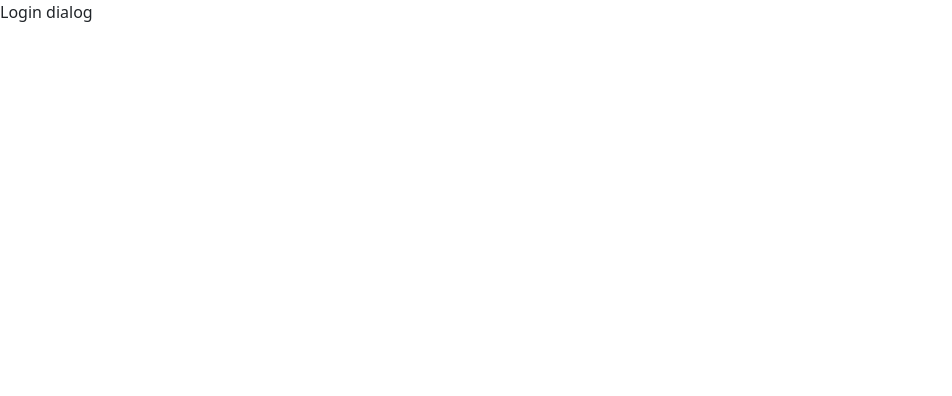
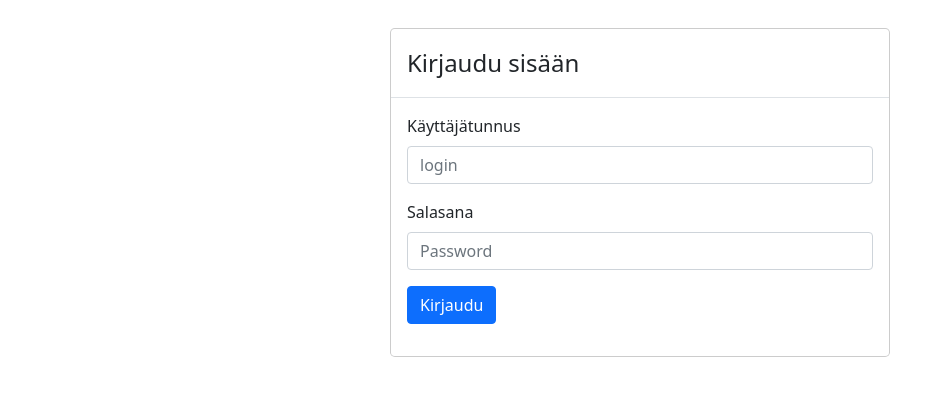
Before and after one commit to SergeiVasilyev/React-todo, a React (Create React App) app in the folder todoappi/: page / in a window 1280 px wide. Shown: the top 396 px of the page, without its empty margins (0-952 px from the left). Built offline with nearby package versions, Linux system fonts and the light colour scheme.

Commit message:
Kirjautuminen 1

```diff
--- a/todoappi/src/App.js
+++ b/todoappi/src/App.js
@@ -7,7 +7,7 @@
 import * as api from './api'
 import './App.css';
 import TodoLista from './TodoLista.js';
-import { alignPropType } from 'react-bootstrap/esm/types';
+import KirjautumisDialogi from './KirjautumisDialogi';
 
 
 export default class App extends React.Component {
@@ -17,8 +17,7 @@
     kirjauduttu: false
   }
 
-  componentDidMount() {
-    if (this.state.kirjauduttu) {
+  lataaTehtavat() {
       api.haeTehtavat()
       .then(res => {
         const iteemit = res.data;
@@ -29,8 +28,6 @@
         this.setState({virheViesti: error.message})
         console.log(error)
       })
-    }
-
   }
 
   render() {
@@ -46,7 +43,15 @@
 
     if (!this.state.kirjauduttu) {
       return (
-        <div>Login dialog</div>
+        <KirjautumisDialogi kirjaudu={
+          (kayttaja, salasana) => {
+            const onnistuiko = api.kirjaudu(kayttaja, salasana)
+            this.setState({kirjauduttu: onnistuiko})
+            if (onnistuiko) {
+              this.lataaTehtavat()
+            }
+          }
+        }/>
       )
     }
 
--- /dev/null
+++ b/todoappi/src/KirjautumisDialogi.js
@@ -0,0 +1,42 @@
+import Button from "react-bootstrap/Button"
+import Modal from "react-bootstrap/Modal"
+import Form from "react-bootstrap/Form"
+
+
+export default function KirjautumisDialogi(props) {
+    function handleSubmit(event){
+        event.preventDefault()
+        // console.log(document.forms[0])
+        const {tunnus, passu} = document.forms[0]
+        // console.log(tunnus.value)
+        // console.log(passu.value)
+        props.kirjaudu(tunnus.value, passu.value)
+    }
+
+
+    return (
+        <Form onSubmit={handleSubmit}>
+            <Modal.Dialog>
+                <Modal.Header>
+                    <Modal.Title>Kirjaudu sisään</Modal.Title>
+                </Modal.Header>
+                <Modal.Body>
+                    <Form.Group className="mb-3">
+                        <Form.Label>Käyttäjätunnus</Form.Label>
+                        <Form.Control name="tunnus" placeholder="login" />
+                    </Form.Group>
+                    <Form.Group className="mb-3">
+                        <Form.Label>Salasana</Form.Label>
+                        <Form.Control name="passu" type="password" placeholder="Password" />
+                    </Form.Group>
+                    <Form.Group className="mb-3">
+                        <Button variant="primary" type="submit">Kirjaudu</Button>
+                    </Form.Group>
+                </Modal.Body>
+                {/* <Modal.Footer>
+                    <Button variant="primary" type="submit">Kirjaudu</Button>
+                </Modal.Footer> */}
+            </Modal.Dialog>
+        </Form>
+    )
+}
--- a/todoappi/src/TodoIteemi.js
+++ b/todoappi/src/TodoIteemi.js
@@ -11,7 +11,7 @@
     const reuna = props.tehty ? 'secondary' : 'primary'
 
     return (
-        <Card className='mb-2' style={{ 'max-width': '26rem' }} border={reuna}>
+        <Card className='mb-2' style={{ maxWidth: '26rem' }} border={reuna}>
         <Card.Header as="h5">{laatikko} Tehtävä {props.id}</Card.Header>
         <Card.Body>
             <Card.Title>{otsikkoElementti}</Card.Title>
--- a/todoappi/src/TodoLista.js
+++ b/todoappi/src/TodoLista.js
@@ -9,6 +9,7 @@
         <Stack gap={1} direction='vertical'>
             {props.iteemit.map(
                 (x) => (<TodoIteemi
+                            key={x.id}
                             id={x.id}
                             otsikko={x.otsikko}
                             tehty={x.tehty}
--- a/todoappi/src/api.js
+++ b/todoappi/src/api.js
@@ -1,10 +1,12 @@
 import axios from 'axios';
 
 export function kirjaudu(kayttaja, salasana){
+    console.log(`asetetaan tunnus ${kayttaja} / ${salasana}`)
     axios.defaults.auth = {
         username: kayttaja,
         password: salasana
     }
+    return true
 }
 
 export function haeTehtavat() {
```
